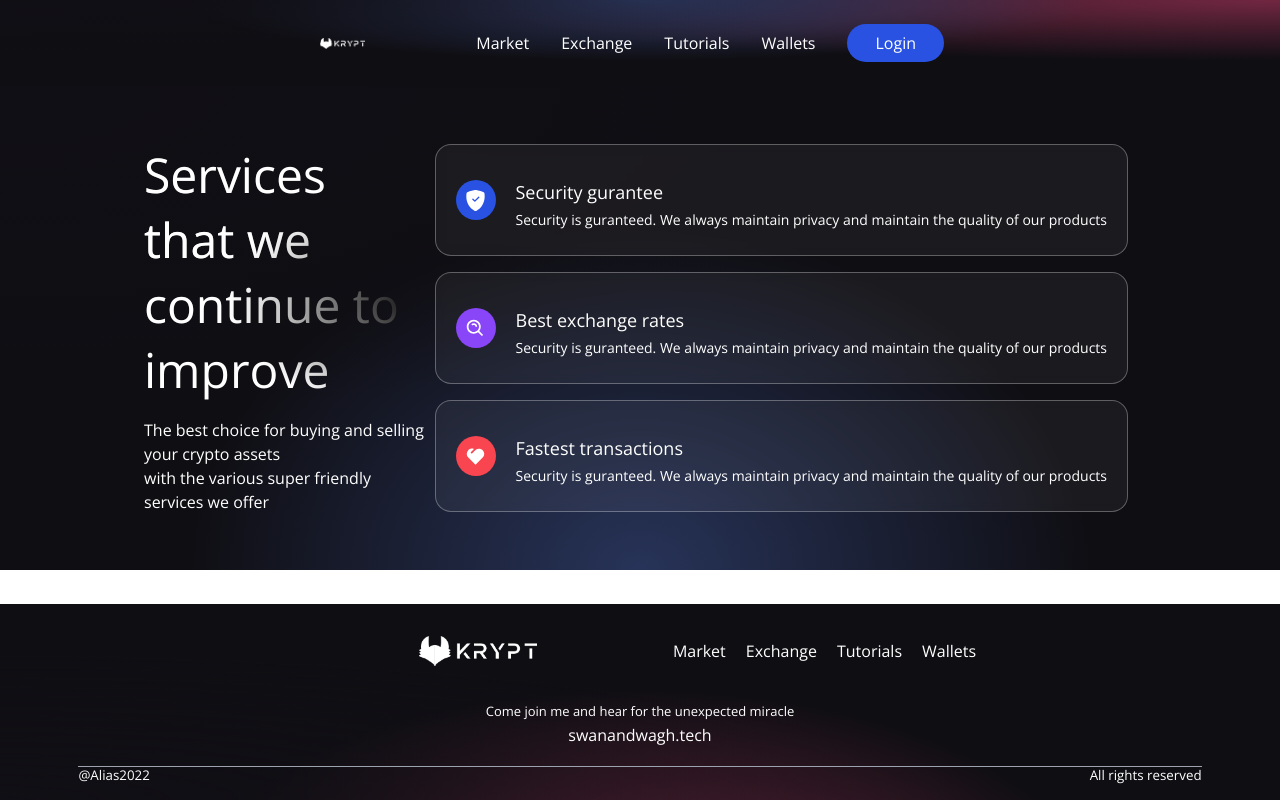
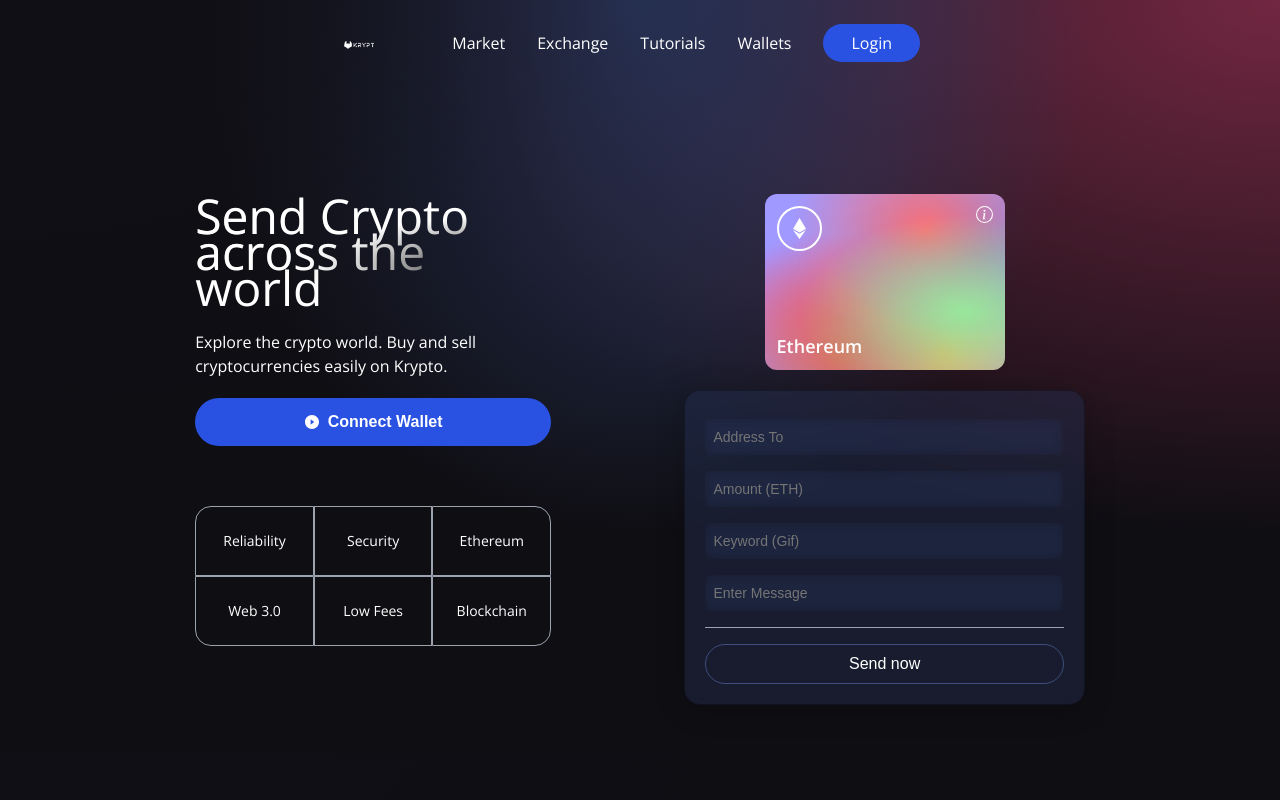
Before and after one commit to Swanand-Wagh/Alias-Crypto-Transactions, a React (Vite) app in the folder client/: page / in a window 1280 px wide. Shown: the top 800 px of the page. Built offline with nearby package versions, Linux system fonts and the light colour scheme.

Commit message:
UI: Welcome component ready

```diff
--- a/client/src/App.jsx
+++ b/client/src/App.jsx
@@ -7,7 +7,7 @@ const App = () => {
     <>
       <div className="gradient-bg-welcome">
         <Navbar />
-        {/* <Welcome /> */}
+        <Welcome />
       </div>
       <Services />
       {/* <Transactions /> */}
--- a/client/src/components/Footer.css
+++ b/client/src/components/Footer.css
@@ -5,8 +5,6 @@
   align-items: center;
   flex-direction: column;
   padding: 1rem;
-  position: absolute;
-  bottom: 0;
 }
 .footer_left {
   display: flex;
--- a/client/src/components/Navbar.css
+++ b/client/src/components/Navbar.css
@@ -2,7 +2,7 @@
   display: flex;
   justify-content: space-between;
   align-items: center;
-  padding: 1.5rem 20rem;
+  padding: 1.5rem 21.5rem;
 }
 .logo_container {
   justify-content: space-between;
--- /dev/null
+++ b/client/src/components/Welcome.css
@@ -0,0 +1,153 @@
+.common_style {
+  min-height: 70px;
+  padding: 0 0.5rem;
+  display: flex;
+  justify-content: center;
+  align-items: center;
+  color: white;
+  border: 0.5px solid rgb(156 163 175);
+  font-size: 0.875rem;
+  line-height: 1.25rem;
+  font-weight: 300;
+}
+.welcome {
+  width: 100%;
+  display: flex;
+  justify-content: center;
+  align-items: center;
+}
+.welcome_container {
+  width: 72%;
+  display: flex;
+  justify-content: space-between;
+  align-items: flex-start;
+  padding: 3rem 1rem;
+}
+.welcome_left {
+  align-self: center;
+  width: 40%;
+  display: flex;
+  justify-content: start;
+  align-items: flex-start;
+  flex-direction: column;
+}
+.welcome_left h1 {
+  font-size: 48px;
+  font-weight: 400;
+  line-height: 2.25rem;
+  color: white;
+  padding: 0.25rem 0;
+}
+.welcome_left > p {
+  margin-top: 1.25rem;
+  color: white;
+  font-weight: 300;
+  font-size: 1rem;
+  line-height: 1.5rem;
+  width: 90%;
+}
+.connect-btn {
+  width: 100%;
+  display: flex;
+  justify-content: center;
+  align-items: center;
+  margin: 1.25rem 0;
+  background-color: #2952e3;
+  padding: 0.75rem;
+  border-radius: 30px;
+  cursor: pointer;
+  border: none;
+  font-size: 1rem;
+  line-height: 1.5rem;
+}
+.connect-btn:hover {
+  background-color: #2546bd;
+}
+.welcome_table {
+  width: 100%;
+  display: grid;
+  grid-template-columns: repeat(3, minmax(0, 1fr));
+  margin-top: 2.5rem;
+}
+
+.welcome_right {
+  width: 45%;
+  display: flex;
+  justify-content: center;
+  align-items: center;
+  flex-direction: column;
+  margin-top: 2.5rem;
+}
+.ecard {
+  margin: 1.25rem 0;
+  padding: 0.75rem;
+  height: 11rem;
+  width: 60%;
+  border-radius: 0.75rem;
+  display: flex;
+  justify-content: end;
+  align-items: flex-start;
+  border: none !important;
+}
+.card_container {
+  display: flex;
+  justify-content: space-between;
+  flex-direction: column;
+  width: 100%;
+  height: 100%;
+}
+.card_icons_container {
+  display: flex;
+  justify-content: space-between;
+  align-items: flex-start;
+}
+.eth-icon {
+  border: 2px solid white;
+  border-radius: 50%;
+  height: 45px;
+  width: 45px;
+  display: flex;
+  justify-content: center;
+  align-items: center;
+}
+.address {
+  color: white;
+  font-weight: 300;
+  font-size: 0.875rem;
+  line-height: 1.25rem;
+}
+.welcome_form {
+  display: flex;
+  justify-content: start;
+  align-items: center;
+  flex-direction: column;
+  width: 100%;
+  padding: 1.25rem;
+}
+.welcome_input {
+  font-size: 0.875rem;
+  line-height: 1.25rem;
+  background: transparent;
+  border: none;
+  outline: none;
+  color: white;
+  padding: 0.5rem;
+  margin: 0.5rem 0;
+  border-radius: 0.25rem;
+  width: 100%;
+}
+.send-money-btn {
+  color: white;
+  background-color: transparent;
+  width: 100%;
+  height: 2.5rem;
+  font-size: 16px;
+  margin-top: 0.5rem;
+  border: 1px solid #3d4f7c;
+  cursor: pointer;
+  border-radius: 30px;
+  padding: 0.5rem;
+}
+.send-money-btn:hover {
+  background-color: #3d4f7c;
+}
--- a/client/src/components/Welcome.jsx
+++ b/client/src/components/Welcome.jsx
@@ -1,10 +1,152 @@
-import React from "react";
+import React, { useContext } from "react";
+import { AiFillPlayCircle } from "react-icons/ai";
+import { SiEthereum } from "react-icons/si";
+import { BsInfoCircle } from "react-icons/bs";
+import { Loader } from ".";
+import "./Welcome.css";
+
+// import { TransactionContext } from "../context/TransactionContext";
+// import { shortenAddress } from "../utils/shortenAddress";
+
+const Input = ({ placeholder, name, type, value, handleChange }) => (
+  <input
+    placeholder={placeholder}
+    type={type}
+    step="0.0001"
+    value={value}
+    // onChange={(e) => handleChange(e, name)}
+    className="white-glassmorphism welcome_input"
+  />
+);
 
 const Welcome = () => {
   return (
-    <>
-      <div>Welcome</div>
-    </>
+    <div className="welcome">
+      <div className="welcome_container">
+        <div className="welcome_left">
+          <h1 className="text-gradient">
+            Send Crypto <br /> across the world
+          </h1>
+          <p>
+            Explore the crypto world. Buy and sell cryptocurrencies easily on
+            Krypto.
+          </p>
+          {/* {!currentAccount && ( */}
+          <button
+            type="button"
+            // onClick={connectWallet}
+            className="connect-btn"
+          >
+            <AiFillPlayCircle
+              style={{ marginRight: "0.5rem", color: "white" }}
+            />
+            <p style={{ fontWeight: "600", color: "white" }}>Connect Wallet</p>
+          </button>
+          {/* )} */}
+
+          <div className="welcome_table">
+            <div
+              className="common_style"
+              style={{ borderTopLeftRadius: "1rem" }}
+            >
+              Reliability
+            </div>
+            <div className="common_style">Security</div>
+            <div
+              className="common_style"
+              style={{ borderTopRightRadius: "1rem" }}
+            >
+              Ethereum
+            </div>
+            <div
+              className="common_style"
+              style={{ borderBottomLeftRadius: "1rem" }}
+            >
+              Web 3.0
+            </div>
+            <div className="common_style">Low Fees</div>
+            <div
+              className="common_style"
+              style={{ borderBottomRightRadius: "1rem" }}
+            >
+              Blockchain
+            </div>
+          </div>
+        </div>
+
+        <div className="welcome_right">
+          <div className="eth-card white-glassmorphism ecard">
+            <div className="card_container">
+              <div className="card_icons_container">
+                <div className="eth-icon">
+                  <SiEthereum fontSize={21} color="#fff" />
+                </div>
+                <BsInfoCircle fontSize={17} color="#fff" />
+              </div>
+              <div>
+                <p className="address"></p>
+                <p
+                  style={{
+                    color: "white",
+                    marginTop: "0.25rem",
+                    fontWeight: "600",
+                    fontSize: "1.125rem",
+                  }}
+                >
+                  Ethereum
+                </p>
+              </div>
+            </div>
+          </div>
+          <div className="blue-glassmorphism welcome_form">
+            <Input
+              placeholder="Address To"
+              name="addressTo"
+              type="text"
+              // handleChange={handleChange}
+            />
+            <Input
+              placeholder="Amount (ETH)"
+              name="amount"
+              type="number"
+              // handleChange={handleChange}
+            />
+            <Input
+              placeholder="Keyword (Gif)"
+              name="keyword"
+              type="text"
+              // handleChange={handleChange}
+            />
+            <Input
+              placeholder="Enter Message"
+              name="message"
+              type="text"
+              // handleChange={handleChange}
+            />
+
+            <div
+              style={{
+                height: "1px",
+                width: "100%",
+                margin: "0.5rem 0",
+                backgroundColor: "#9ca3af",
+              }}
+            />
+            {/* {isLoading ? ( */}
+            {/* <Loader /> */}
+            {/* ) : ( */}
+            <button
+              type="button"
+              // onClick={handleSubmit}
+              className="send-money-btn"
+            >
+              Send now
+            </button>
+            {/* )} */}
+          </div>
+        </div>
+      </div>
+    </div>
   );
 };
 
```
